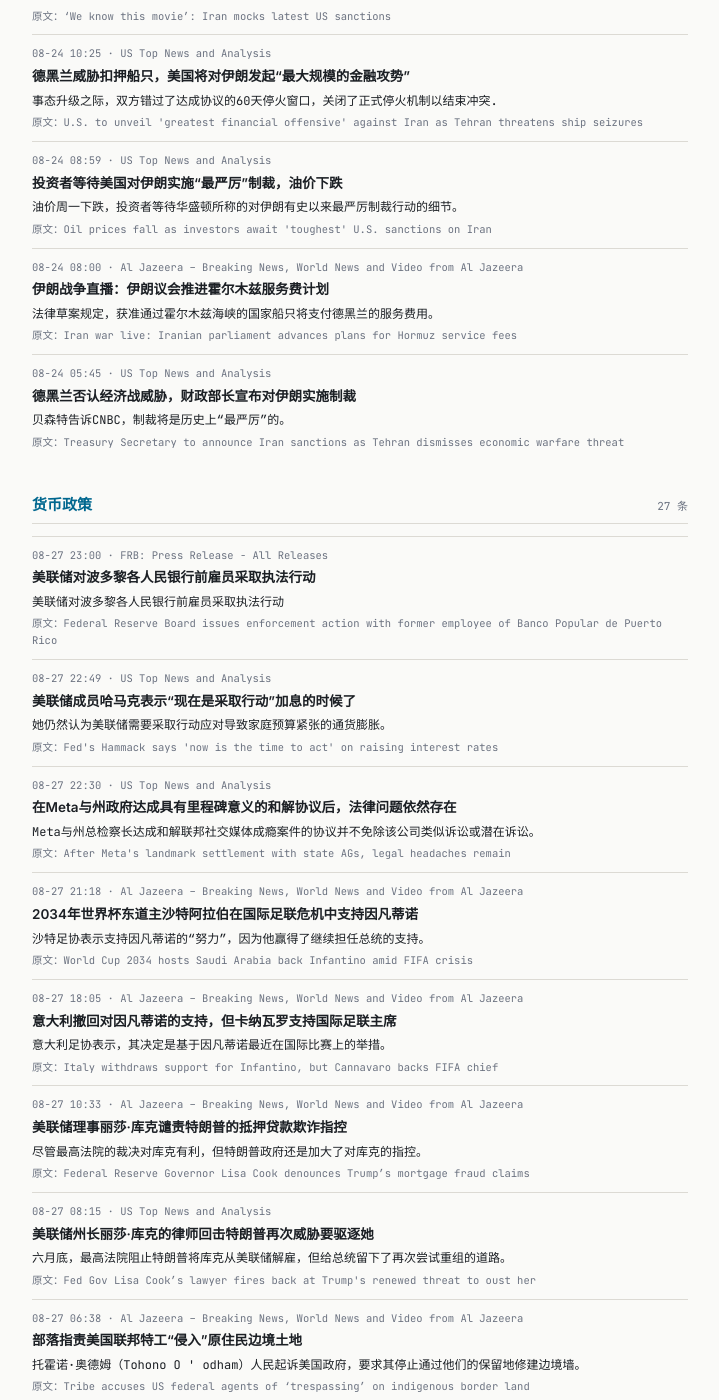
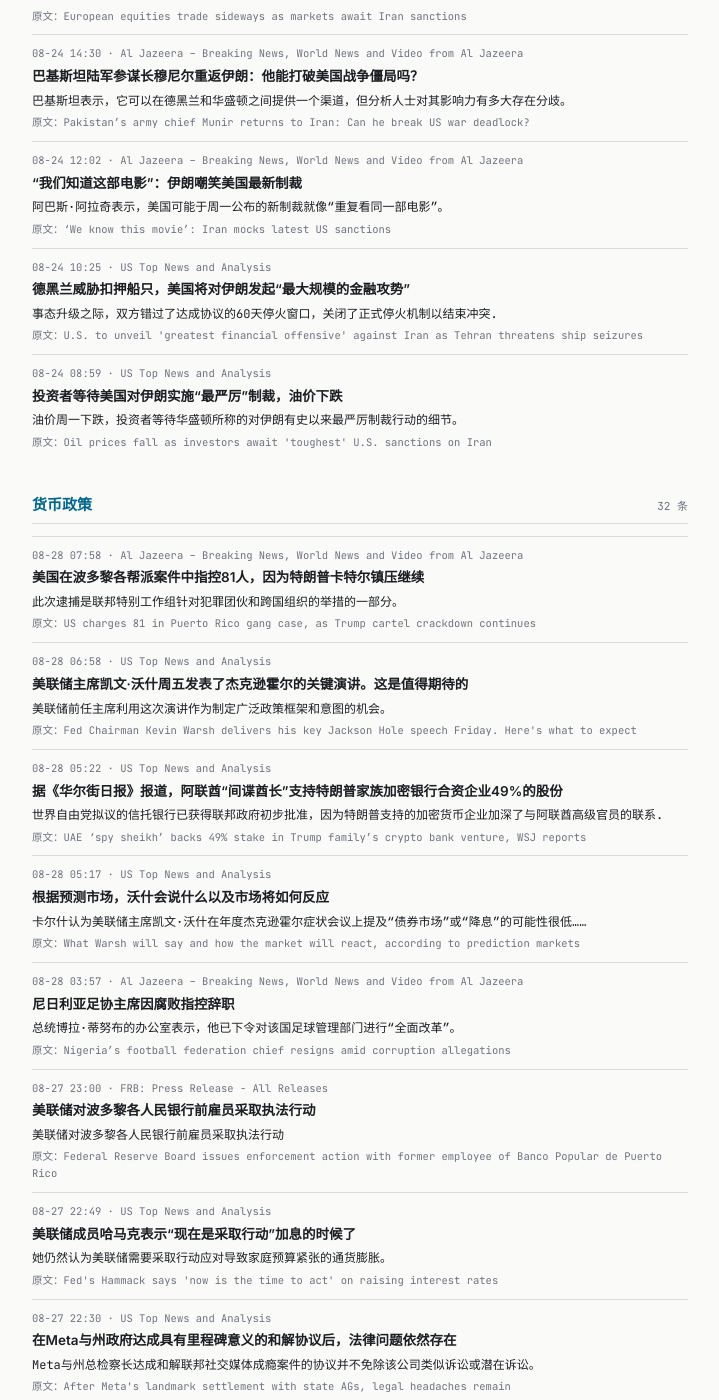
Before and after one commit to tang3super/tang3super.github.io, a Jekyll site: the page built from macro-trade/news-digest.md, in a window 1280 px wide and 1400 px high, scrolled down 8244 px. Shown: the whole window, without its empty margins (280-999 px from the left). Built offline with Jekyll 4.4.1, drawn with Linux system fonts in a browser that asks for light colours; some of the changed text lies outside the part shown.

Commit message:
sync news-digest article

```diff
--- a/macro-trade/news-digest.md
+++ b/macro-trade/news-digest.md
@@ -2,14 +2,28 @@
 layout: news-digest
 permalink: /macro-trade/news-digest/
 title: 新闻监控
-date: '2026-08-27'
+date: '2026-08-28'
 summary: 2026年第35周监控
 week_label: 2026年第35周监控
-last_updated: 2026-08-27 23:09
+last_updated: 2026-08-28 08:23
 refresh_note: 每 5 分钟自动刷新
 topics:
 - name: 地缘政治
   items:
+  - title: 'Iran war live: Tehran prepares conditions to open Strait of Hormuz'
+    summary: Iran says it is preparing to draft conditions to open the Strait of Hormuz following mediator requests.
+    link: https://www.aljazeera.com/news/liveblog/2026/8/28/iran-war-live-tehran-prepares-conditions-to-open-strait-of-hormuz?traffic_source=rss
+    source: Al Jazeera – Breaking News, World News and Video from Al Jazeera
+    time: 08-28 08:00
+    title_zh: 伊朗战争直播：德黑兰准备开放霍尔木兹海峡的条件
+    summary_zh: 伊朗表示，应调解人的要求，准备起草开放霍尔木兹海峡的条件。
+  - title: 'Brian Sullivan: Gulf nations are unlikely to agree to a toll plan for Strait of Hormuz safe passage'
+    summary: Gulf nations will be reluctant to agree to or adhere to a fee or toll for safe passage through the Strait of Hormuz, according to my convers…
+    link: https://www.cnbc.com/2026/08/27/brian-sullivan-gulf-nations-are-unlikely-to-agree-to-a-toll-plan-for-strait-of-hormuz-safe-passage.html
+    source: US Top News and Analysis
+    time: 08-28 01:45
+    title_zh: 布莱恩·沙利文：海湾国家不太可能同意霍尔木兹海峡安全通行的收费计划
+    summary_zh: 据我的同事称，海湾国家将不愿意同意或遵守安全通过霍尔木兹海峡的费用或通行费.
   - title: 'War on Iran: Diplomacy intensifies'
     summary: Trump talks to Al Jazeera, Qatar’s Prime Minister visits Tehran and a temporary route is agreed in the Strait of Hormuz.
     link: https://www.aljazeera.com/video/newsfeed/2026/8/27/war-on-iran-diplomacy-intensifies?traffic_source=rss
@@ -550,22 +564,43 @@
     time: 08-24 08:59
     title_zh: 投资者等待美国对伊朗实施“最严厉”制裁，油价下跌
     summary_zh: 油价周一下跌，投资者等待华盛顿所称的对伊朗有史以来最严厉制裁行动的细节。
-  - title: 'Iran war live: Iranian parliament advances plans for Hormuz service fees'
-    summary: Draft law says ships of countries permitted to pass through the Strait of Hormuz will pay for Tehran's services.
-    link: https://www.aljazeera.com/news/liveblog/2026/8/24/iran-war-live-iranian-assembly-advances-plans-for-hormuz-service-fees?traffic_source=rss
-    source: Al Jazeera – Breaking News, World News and Video from Al Jazeera
-    time: 08-24 08:00
-    title_zh: 伊朗战争直播：伊朗议会推进霍尔木兹服务费计划
-    summary_zh: 法律草案规定，获准通过霍尔木兹海峡的国家船只将支付德黑兰的服务费用。
-  - title: Treasury Secretary to announce Iran sanctions as Tehran dismisses economic warfare threat
-    summary: Bessent told CNBC that the sanctions will be the "toughest" in history.
-    link: https://www.cnbc.com/2026/08/23/treasury-secretary-bessent-iran-sanctions-press-conference.html
-    source: US Top News and Analysis
-    time: 08-24 05:45
-    title_zh: 德黑兰否认经济战威胁，财政部长宣布对伊朗实施制裁
-    summary_zh: 贝森特告诉CNBC，制裁将是历史上“最严厉”的。
 - name: 货币政策
   items:
+  - title: US charges 81 in Puerto Rico gang case, as Trump cartel crackdown continues
+    summary: The arrests are part of a federal task force initiative targeting criminal gangs and transnational organisations.
+    link: https://www.aljazeera.com/news/2026/8/27/us-charges-81-in-puerto-rico-gang-case-as-trump-cartel-crackdown-continues?traffic_source=rss
+    source: Al Jazeera – Breaking News, World News and Video from Al Jazeera
+    time: 08-28 07:58
+    title_zh: 美国在波多黎各帮派案件中指控81人，因为特朗普卡特尔镇压继续
+    summary_zh: 此次逮捕是联邦特别工作组针对犯罪团伙和跨国组织的举措的一部分。
+  - title: Fed Chairman Kevin Warsh delivers his key Jackson Hole speech Friday. Here's what to expect
+    summary: Prior Fed chairs have used the speech as an opportunity to lay out broad policy frameworks and intentions.
+    link: https://www.cnbc.com/2026/08/27/fed-chairman-kevin-warsh-delivers-his-key-jackson-hole-speech-friday.html
+    source: US Top News and Analysis
+    time: 08-28 06:58
+    title_zh: 美联储主席凯文·沃什周五发表了杰克逊霍尔的关键演讲。这是值得期待的
+    summary_zh: 美联储前任主席利用这次演讲作为制定广泛政策框架和意图的机会。
+  - title: UAE ‘spy sheikh’ backs 49% stake in Trump family’s crypto bank venture, WSJ reports
+    summary: World Liberty’s proposed trust bank has preliminary federal approval as the Trump-backed crypto venture deepens its ties to a senior UAE off…
+    link: https://www.cnbc.com/2026/08/27/uae-spy-sheikh-trump-family-crypto-bank.html
+    source: US Top News and Analysis
+    time: 08-28 05:22
+    title_zh: 据《华尔街日报》报道，阿联酋“间谍酋长”支持特朗普家族加密银行合资企业49%的股份
+    summary_zh: 世界自由党拟议的信托银行已获得联邦政府初步批准，因为特朗普支持的加密货币企业加深了与阿联酋高级官员的联系.
+  - title: What Warsh will say and how the market will react, according to prediction markets
+    summary: Kalshi sees a low chance that Federal Reserve Chairman Kevin Warsh will mention "bond market" or "rate cut" at the annual Jackson Hole Sympo…
+    link: https://www.cnbc.com/2026/08/27/what-warsh-will-say-and-how-the-market-will-react-according-to-prediction-markets.html
+    source: US Top News and Analysis
+    time: 08-28 05:17
+    title_zh: 根据预测市场，沃什会说什么以及市场将如何反应
+    summary_zh: 卡尔什认为美联储主席凯文·沃什在年度杰克逊霍尔症状会议上提及“债券市场”或“降息”的可能性很低……
+  - title: Nigeria’s football federation chief resigns amid corruption allegations
+    summary: President Bola Tinubu's office says he has ordered 'comprehensive reform' of the country's football administration.
+    link: https://www.aljazeera.com/sports/2026/8/27/nigerias-football-federation-chief-resigns-amid-corruption-allegations?traffic_source=rss
+    source: Al Jazeera – Breaking News, World News and Video from Al Jazeera
+    time: 08-28 03:57
+    title_zh: 尼日利亚足协主席因腐败指控辞职
+    summary_zh: 总统博拉·蒂努布的办公室表示，他已下令对该国足球管理部门进行“全面改革”。
   - title: Federal Reserve Board issues enforcement action with former employee of Banco Popular de Puerto Rico
     summary: Federal Reserve Board issues enforcement action with former employee of Banco Popular de Puerto Rico
     link: https://www.federalreserve.gov/newsevents/pressreleases/enforcement20260827a.htm
@@ -752,6 +787,20 @@
     summary_zh: 英伟达公布财报，美联储主席凯文·沃什将发表他的首次杰克逊霍尔演讲。
 - name: AI基建
   items:
+  - title: Jim Cramer says Nvidia and Salesforce earnings upended two bear narratives
+    summary: CNBC’s Jim Cramer said strong earnings from Nvidia and Salesforce shattered two major bear cases that had weighed on the tech stocks.
+    link: https://www.cnbc.com/2026/08/27/cramer-nvidia-salesforce-earnings-upended-two-bear-narratives.html
+    source: US Top News and Analysis
+    time: 08-28 06:20
+    title_zh: 吉姆·克莱默（Jim Cramer）表示Nvidia和Salesforce的盈利颠覆了两种熊市叙事
+    summary_zh: CNBC的吉姆·克莱默（Jim Cramer）表示，英伟达（Nvidia）和Salesforce（Salesforce）的强劲收益打破了拖累科技股的两大重大熊市。
+  - title: SK Hynix CEO says Indiana will be key memory production base by 2030, first U.S. facility now underway
+    summary: At the groundbreaking ceremony for SK Hynix's first U.S. facility, CEO Kwak Noh-Jung says Indiana will be a key memory production base by 20…
+    link: https://www.cnbc.com/2026/08/27/sk-hynix-ceo-says-indiana-will-be-key-memory-production-base-by-2030.html
+    source: US Top News and Analysis
+    time: 08-28 02:07
+    title_zh: SK Hynix首席执行官表示，到2030年，印第安纳州将成为主要的存储器生产基地，目前美国第一家工厂正在建设中
+    summary_zh: 在SK Hynix第一家美国工厂的奠基仪式上，首席执行官Kwak Noh-Jung表示，到20年，印第安纳州将成为一个重要的存储器生产基地.
   - title: Nvidia is bolstering support for Chinese open AI models as it warns of White House crackdown
     summary: Nvidia is optimizing hardware for DeepSeek and Qwen while warning that potential U.S. restrictions on models originating in China could hurt…
     link: https://www.cnbc.com/2026/08/27/nvidia-chinese-ai-models.html
```
